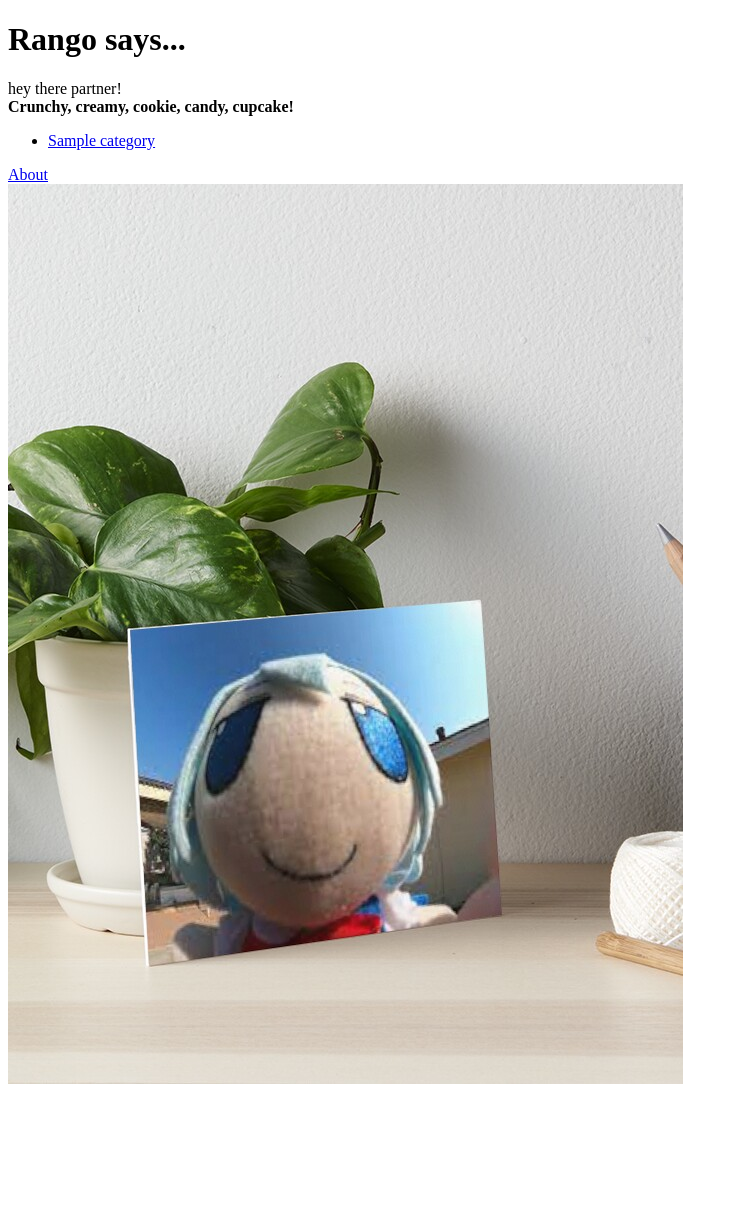
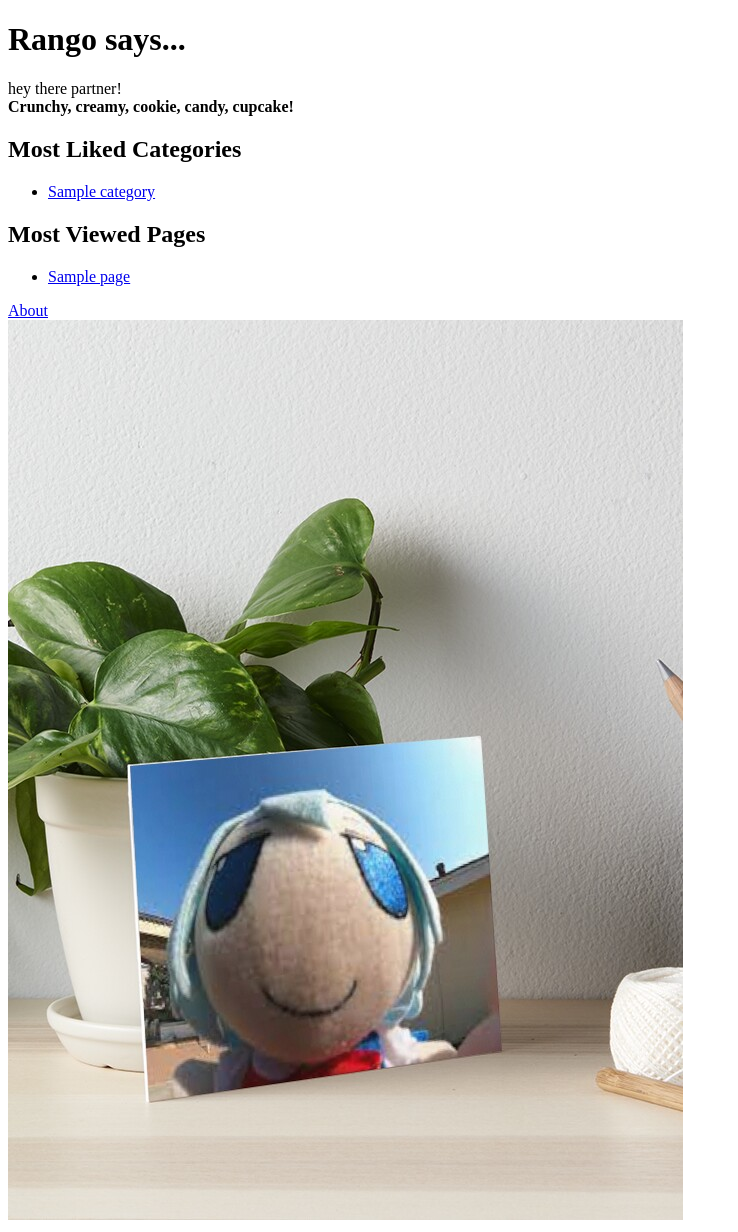
Before and after one commit to daly267/tango_with_django_project, a Django app: page / in a window 1280 px wide. Shown: the whole page, without its empty margins (0-738 px from the left). Before the commit the page ends 1084 px from the top, so only its background shows below. Run offline with Django 3.2, Linux system fonts and the light colour scheme; tables that the repository leaves empty hold one stand-in row (values such as "Sample post").

Commit message:
Chapter 6 exercises

```diff
--- a/populate_rango.py
+++ b/populate_rango.py
@@ -1,6 +1,7 @@
 import os
 os.environ.setdefault('DJANGO_SETTINGS_MODULE',
                         'tango_with_django_project.settings')
+from random import randint
 
 import django
 django.setup()
@@ -50,6 +51,8 @@ def add_page(cat, title, url, views=0):
     p = Page.objects.get_or_create(category=cat, title=title)[0]
     p.url=url
     p.views=views
+    if (p.views == 0):
+        p.views = randint(1,101)
     p.save()
     return p
 
--- a/rango/views.py
+++ b/rango/views.py
@@ -6,10 +6,12 @@ from rango.models import Page
 
 def index(request):
     category_list = Category.objects.order_by("-likes")[:5]
+    page_list = Page.objects.order_by("-views")[:5]
 
     context_dict = {}
     context_dict['boldmessage'] = 'Crunchy, creamy, cookie, candy, cupcake!'
     context_dict['categories'] = category_list
+    context_dict['pages'] = page_list
 
     return render(request, 'rango/index.html', context=context_dict)
 
--- a/templates/rango/index.html
+++ b/templates/rango/index.html
@@ -17,15 +17,33 @@
 
         <div>
 
+            <h2>Most Liked Categories</h2>
+
             {%if categories %}
             <ul>
             {% for category in categories %}
-                <li> <a href="/rango/category/{{ category.slug }}/">{{ category.name }} </li>
+                <li> <a href="/rango/category/{{ category.slug }}/">{{ category.name }}</a> </li>
             {% endfor %}
             </ul>
 
             {% else %}
-                <strong>There are not categories present.</strong>
+                <strong>There are no categories present.</strong>
+            {% endif %}
+        </div>
+
+        <div>
+
+            <h2>Most Viewed Pages</h2>
+
+            {%if pages %}
+            <ul>
+            {% for page in pages %}
+                <li><a href="{{ page.url }}">{{ page.title }}</a> </li>
+            {% endfor %}
+            </ul>
+
+            {% else %}
+                <strong>There are no pages present.</strong>
             {% endif %}
         </div>
 
```
Also changed, not shown: templates/rango/category.html (+5 -2 lines).
